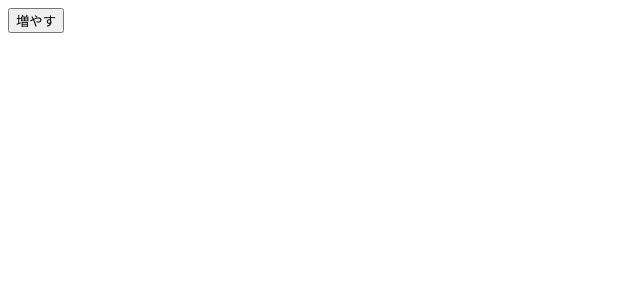
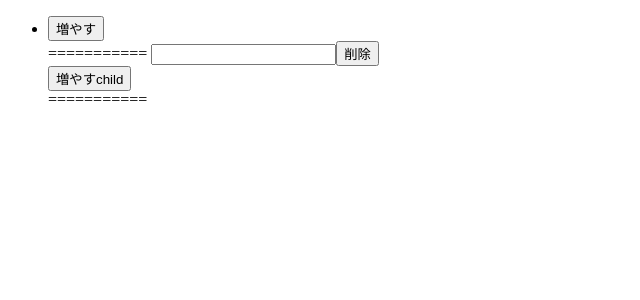
Before and after one commit to yoshizawa888/vue-todo-list, a Vue app: page / in a window 1280 px wide. Shown: the top 300 px of the page, without its empty margins (0-640 px from the left). Built offline with nearby package versions, Linux system fonts and the light colour scheme.

Commit message:
domの追加削除機能 完成

```diff
--- a/src/App.vue
+++ b/src/App.vue
@@ -1,49 +1,54 @@
 <template>
   <div>
-    <button @click="addParent">増やす</button>
-    <draggable v-model="parentTodos" item-key="id">
-      <template #item="{index}">
+    <ul>
+      <li v-for="(todo, index) in parentTodos" :key="todo.key">
+        <button @click="addParent()">増やす</button>
         <div>
-          <input type="text" v-model="parentTodos[index]">
+          ===========
+          <input type="text" v-model="parentTodos[index].text">
           <button @click="deleteTodo(index)">削除</button>
           <childTodo></childTodo>
+          ===========
         </div>
-      </template>
-    </draggable>
+      </li>
+    </ul>
   </div>
 </template>
 
 <script>
   import { ref } from 'vue'
-  import draggable from 'vuedraggable';
-
   import childTodo from './components/childTodo.vue'
   export default {
     components: {
       childTodo,
-      draggable
     },
     setup() {
-      let parentTodos = ref([])
+      let parentTodos = ref([{ text: [], key: [] }])
+      let parentCount = 0
       const addParent = () => {
-        parentTodos.value.push('')
+        parentCount++
+        parentTodos.value.push({ text: [], key: [] })
+        parentTodos.value[parentCount].text.push('')
         console.log(parentTodos.value)
+        console.log(parentCount)
       }
       const deleteTodo = (index) => {
         parentTodos.value.splice(index, 1)
+        parentCount--
+      }
+      const test = () => {
+        console.log('testtest')
       }
       return {
         parentTodos,
+        parentCount,
         addParent,
-        deleteTodo
+        deleteTodo,
+        test,
       }
-
     }
   }
 </script>
 
 <style scoped>
-  li:nth-child(even) {
-    background: gray;
-  }
 </style>
--- a/src/components/childTodo.vue
+++ b/src/components/childTodo.vue
@@ -1,13 +1,11 @@
 <template>
-  <div>
+  <div class="childTodo">
     <button @click="addChild">増やすchild</button>
-    <draggable v-model="childTodos.todo" item-key="id">
+    <draggable v-model="childTodos" item-key="todo" group="todo">
       <template #item="{index}">
         <div>
-          {{element}}
-          //////
-          <input type="text" v-model="childTodos.todo[index]">
-          /////
+          {{index}}
+          <input type="text" v-model="childTodos[index]">
         </div>
       </template>
     </draggable>
@@ -23,28 +21,19 @@
       draggable
     },
     setup() {
-      let childTodos = ref({ todo: [], key: [] })
-      let drag = ref(false)
+      let childTodos = ref([])
       const addChild = () => {
-        childTodos.value.todo.push('')
-        childTodos.value.key.push(new Date().getTime().toString())
+        childTodos.value.push('')
         console.log(childTodos.value)
       }
       const deleteTodoChild = (index) => {
-        childTodos.value.todo.splice(index, 1)
-        childTodos.value.key.splice(index, 1)
-      }
-      const dragList = (dragId) => {
-        console.log(dragId)
+        childTodos.value.splice(index, 1)
       }
       return {
         childTodos,
-        drag,
         addChild,
         deleteTodoChild,
-        dragList
       }
-
     }
   }
 </script>
```
